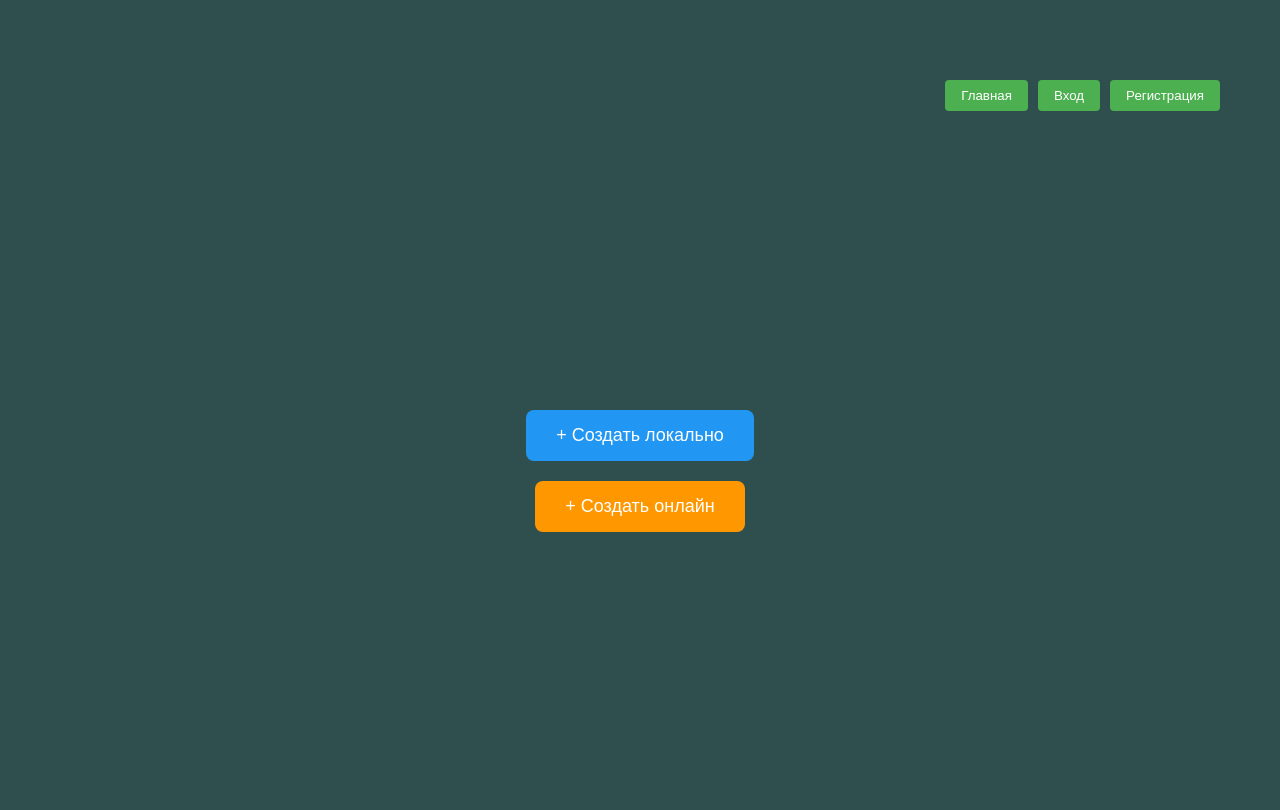
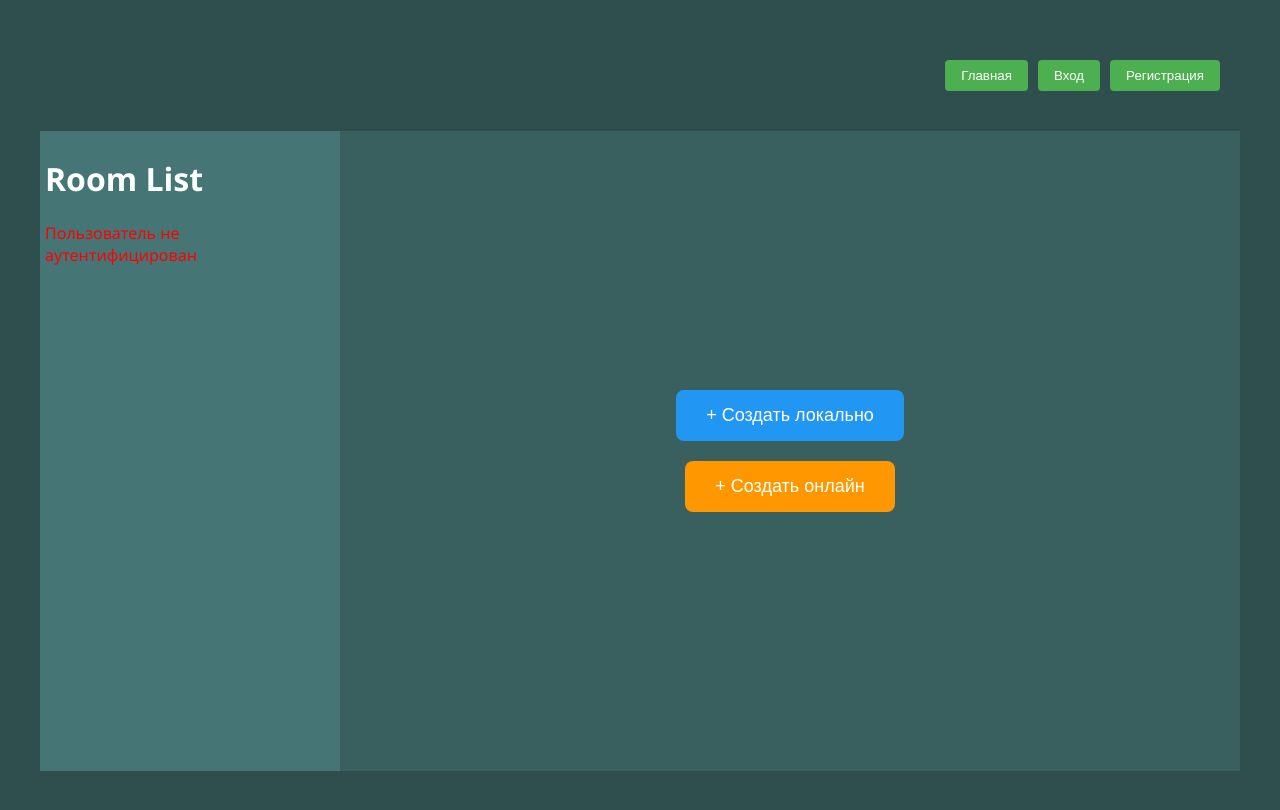
Before and after one commit to RICRamiel/CoopCode, a React (Create React App) app: page / in a window 1280 px wide. Shown: the top 810 px of the page. Built offline with nearby package versions, Linux system fonts and the light colour scheme.

Commit message:
made a bit more ui

```diff
--- a/package.json
+++ b/package.json
@@ -9,6 +9,8 @@
     "@testing-library/user-event": "^13.5.0",
     "axios": "^1.10.0",
     "diff-match-patch": "^1.0.5",
+    "framer-motion": "^12.19.2",
+    "jwt-decode": "^4.0.0",
     "prettier": "^3.5.3",
     "prismjs": "^1.30.0",
     "react": "^19.1.0",
--- a/src/App.css
+++ b/src/App.css
@@ -1,7 +1,6 @@
 .App {
   max-width: 1200px;
   margin: 20px auto;
-  padding: 20px;
   font-family: 'Segoe UI', Tahoma, Geneva, Verdana, sans-serif;
 }
 
@@ -33,3 +32,27 @@ button {
 button:hover {
   opacity: 0.9;
 }
+
+.custom-scrollbar {
+  scrollbar-width: thin;
+  scrollbar-color: #2d4a4a #3a5f5f;
+}
+
+.custom-scrollbar::-webkit-scrollbar {
+  width: 12px;
+}
+
+.custom-scrollbar::-webkit-scrollbar-track {
+  background: #3a5f5f;
+  border-radius: 0 8px 8px 0;
+}
+
+.custom-scrollbar::-webkit-scrollbar-thumb {
+  background-color: #2d4a4a;
+  border-radius: 20px;
+  border: 3px solid #3a5f5f;
+}
+
+.custom-scrollbar::-webkit-scrollbar-thumb:hover {
+  background-color: #1e3636;
+}
--- a/src/components/CodeEditor.jsx
+++ b/src/components/CodeEditor.jsx
@@ -407,7 +407,7 @@ const CodeEditor = ({ roomId, userId }) => {
         if (!roomId || !userId) return;
 
         const params = new URLSearchParams({ room: roomId, user: userId });
-        const wsUrl = `ws://localhost:8080/ws/code?${params.toString()}`;
+        const wsUrl = `ws://192.168.0.114:8080/ws/code?${params.toString()}`;
         ws.current = new WebSocket(wsUrl);
 
         ws.current.onopen = () => {
--- a/src/components/Header.jsx
+++ b/src/components/Header.jsx
@@ -21,6 +21,17 @@ const MiniProfile = ({setIsAuth}) => {
 
         fetchData();
     }, []);
+    const handleLogout = async (e) => {
+        try {
+            await api.post('/auth/revoke', {"value": localStorage.getItem("refreshToken")});
+        } catch (err) {
+            console.log(err)
+        }
+        localStorage.clear()
+        setIsAuth(false)
+        navigate('/')
+        window.location.reload()
+    }
 
 
     return (<div>
@@ -35,11 +46,7 @@ const MiniProfile = ({setIsAuth}) => {
         }}>
             {data && data.name}
         </button>
-        <button onClick={() => {
-            localStorage.clear()
-            setIsAuth(false)
-            navigate('/')
-        }} style={{
+        <button onClick={handleLogout} style={{
             padding: '8px 16px',
             backgroundColor: '#4CAF50',
             color: 'white',
--- /dev/null
+++ b/src/components/RoomScrollButton.jsx
@@ -0,0 +1,29 @@
+import {useNavigate} from "react-router-dom";
+
+const RoomScrollButton = ({name, roomid}) => {
+    const navigate = useNavigate();
+    return (<button
+            onClick={() => navigate(`/codeEditor/${roomid}`)}
+            style={{
+                padding: '12px 20px',
+                background: '#2d4a4a',
+                color: 'white',
+                border: 'none',
+                borderRadius: '6px',
+                cursor: 'pointer',
+                textAlign: 'left',
+                transition: 'background 0.3s',
+                fontSize: '16px',
+                fontWeight: '500',
+                ':hover': {
+                    background: '#1e3636',
+                }
+            }}
+        >
+            {name}
+
+        </button>
+
+    );
+}
+export default RoomScrollButton;
--- /dev/null
+++ b/src/components/RoomsScroll.jsx
@@ -0,0 +1,76 @@
+import {React, useEffect, useState} from "react";
+import {jwtDecode} from "jwt-decode";
+import api from "../api/api";
+import RoomScrollButton from "./RoomScrollButton";
+import {motion, AnimatePresence} from "framer-motion";
+
+const RoomsScroll = () => {
+    const [rooms, setRooms] = useState(null);
+    const [loading, setLoading] = useState(true);
+    const [error, setError] = useState(null);
+
+    useEffect(() => {
+        const fetchRooms = async () => {
+            try {
+                const token = localStorage.getItem("accessToken");
+
+                if (!token) {
+                    setError("Пользователь не аутентифицирован");
+                    setLoading(false);
+                    return;
+                }
+
+                const decoded = jwtDecode(token);
+                const ownerId = decoded.id;
+
+                const resp = await api.get(`/rooms/${ownerId}`);
+                setRooms(resp.data);
+            } catch (err) {
+                console.error("Ошибка загрузки комнат:", err);
+                setError("Не удалось загрузить комнаты");
+            } finally {
+                setLoading(false);
+            }
+        };
+
+        fetchRooms();
+    }, []);
+
+    if (loading) {
+        return (<div style={{padding: "5px"}}>
+            <h1 style={{color: "white"}}>Room List</h1>
+            <p  style={{color: "white"}}>Загрузка комнат...</p>
+        </div>);
+    }
+
+    if (error) {
+        return (<div style={{padding: "5px"}}>
+            <h1 style={{color: "white"}}>Room List</h1>
+            <p style={{color: "red"}}>{error}</p>
+        </div>);
+    }
+
+
+    return (<div style={{padding: "5px"}}>
+        <h1 style={{color: "white"}}>Room List</h1>
+
+        {rooms.length === 0 ? (<p>Нет доступных комнат</p>) : (<div style={{
+            display: 'flex',
+            flexDirection: 'column',
+            gap: '10px',
+            maxHeight: '600px',
+            overflowY: 'auto',
+            padding: '10px',
+            background: '#3a5f5f',
+            borderRadius: '8px'
+        }}>
+            {rooms.map(room => (<RoomScrollButton
+                key={room.id} // Важно: уникальный ключ
+                name={room.name}
+                roomid={room.id}
+            />))}
+        </div>)}
+    </div>);
+}
+
+export default RoomsScroll;
--- a/src/config/config.js
+++ b/src/config/config.js
@@ -1,3 +1,3 @@
-const BASE_URL = 'http://localhost:8080/'
+const BASE_URL = 'http://192.168.0.114:8080/'
 
 export default BASE_URL
--- a/src/pages/HomePage.jsx
+++ b/src/pages/HomePage.jsx
@@ -1,12 +1,41 @@
 import React from 'react';
 import Header from '../components/Header';
 import MainButtons from '../components/MainButtons';
+import RoomsScroll from "../components/RoomsScroll";
 
 const HomePage = () => {
     return (
-        <div>
+        <div className="custom-scrollbar" style={{
+            display: 'flex',
+            flexDirection: 'column',
+            height: '80%',
+            overflow: 'hidden'
+        }}>
             <Header/>
-            <MainButtons/>
+
+            <div style={{
+                display: 'flex',
+                flex: 1,
+                position: 'relative'
+            }}>
+                <div style={{
+                    width: '300px',
+                    overflowY: 'auto',
+                    background: '#457575'
+                }}>
+                    <RoomsScroll/>
+                </div>
+
+                <div style={{
+                    flex: 1,
+                    display: 'flex',
+                    justifyContent: 'center',
+                    alignItems: 'center',
+                    background: '#3a5f5f'
+                }}>
+                    <MainButtons/>
+                </div>
+            </div>
         </div>
     );
 };
```
Also changed, not shown: 1 other file (tests, documents, lock files or other folders).
